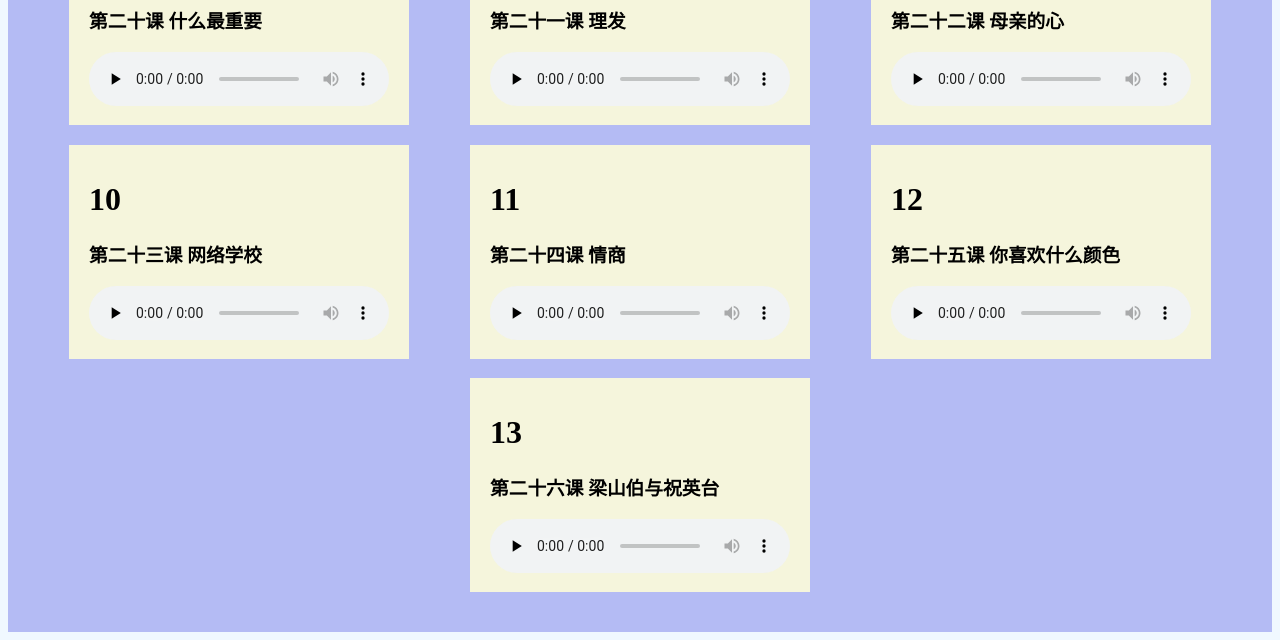
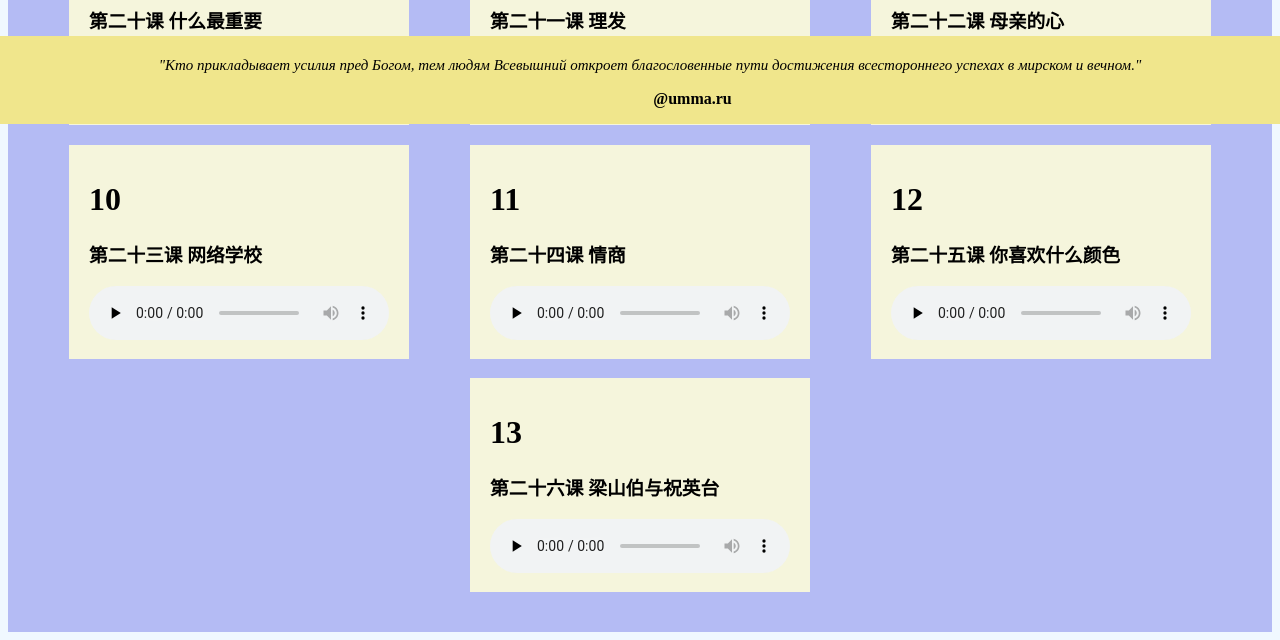
Before and after one commit to rasult22/dariyatinli, a plain HTML site: page index.html in a window 1280 px wide. Shown: the part 676-1316 px from the top of the page. Drawn offline with nearby package versions, Linux system fonts and the light colour scheme.

Commit message:
commmit me

```diff
--- a/index.html
+++ b/index.html
@@ -80,7 +80,73 @@
                 <audio src="./audio/13第二十六课 梁山伯与祝英台.mp3" preload="none" controls></audio>
         </div>
     </div>
+    <div class="motivation-container">
+        <div class="motivation">
+            <i class="motivation-quote animated flipInY">"Я люблю мандарины"</i>
+            <h3 class="motivation-author animated flipInY" style="margin-left:85px;">Данчик</h3>
+        </div>
+    </div>
+</body>
+<script>
+    window.onload = function(){
+        let quotes = [
+            {
+                author: 'Уинстон Черчилль',
+                quote: '«Успех — это способность терпеть поражение за поражением без потери энтузиазма»'
+            },
+            {
+                author: 'Джимми Дин',
+                quote: '«Я не могу изменить направление ветра, но могу развернуть паруса так, что всегда доберусь туда, куда мне нужно»'
+            },
+            {
+                author: 'Томас Эдисон.',
+                quote: '«Я не потерпел неудачу. Я просто нашёл 10 тыс. вариантов, которые не работают»'
+            },
+            {
+                author: 'Stephen Covey',
+                quote: '"I am not a product of my circumstances. I am a product of my decisions.'
+            },
+            {
+                author: 'Брюс Ли',
+                quote: '«Дисциплина это не ограничение свободы. Это отсечение всего лишнего»'
+            },
+            {
+                author: 'Данчик',
+                quote: '"Я люблю мандаринчикиии"'
+            },
+            {
+                author: 'Kaizen',
+                quote: '"Там, где нет проблем - совершенствование невозможно."'
+            },
+            {
+                author: 'Нассим Талеб',
+                quote: '"То чего вы не знаете, гораздо важнее того, что вы знаете."'
+            },
+            {
+                author: '@umma.ru',
+                quote: '"Кто прикладывает усилия пред Богом, тем людям Всевышний откроет благословенные пути достижения всестороннего успехах в мирском и вечном."'
+            },
+        ]
+        console.log(quotes);
+        randomQuote(quotes);
 
-</body>
+        document.querySelector('.motivation-container').onclick = function(){randomQuote(quotes);
+        }
 
+    }
+
+
+    function randomQuote(quotes){
+        let motivationQuote = document.querySelector('.motivation-quote');
+        let motivationAuthor = document.querySelector('.motivation-author');
+
+        let rand = Math.floor(Math.random() * quotes.length);
+        let quote = quotes[rand].quote;
+        let author = quotes[rand].author;
+
+        motivationAuthor.innerHTML = author;
+        motivationQuote.innerHTML = quote;
+
+    }
+</script>
 </html>
--- a/style.css
+++ b/style.css
@@ -18,3 +18,23 @@ html{
     /* margin-right: 20px; */
 
 }
+.motivation-container{
+    position: relative;
+}
+.motivation{
+    position: fixed;
+    width: 100%;
+    text-align: center;
+    padding-top: 20px;
+    padding-left: 10px;
+    padding-right: 15px;
+    bottom: 0;
+    background: khaki;
+    left:0;
+}
+.motivation-quote{
+    font-size: 15px;
+}
+.motivation-author{
+    font-size: 16px;
+}
```
